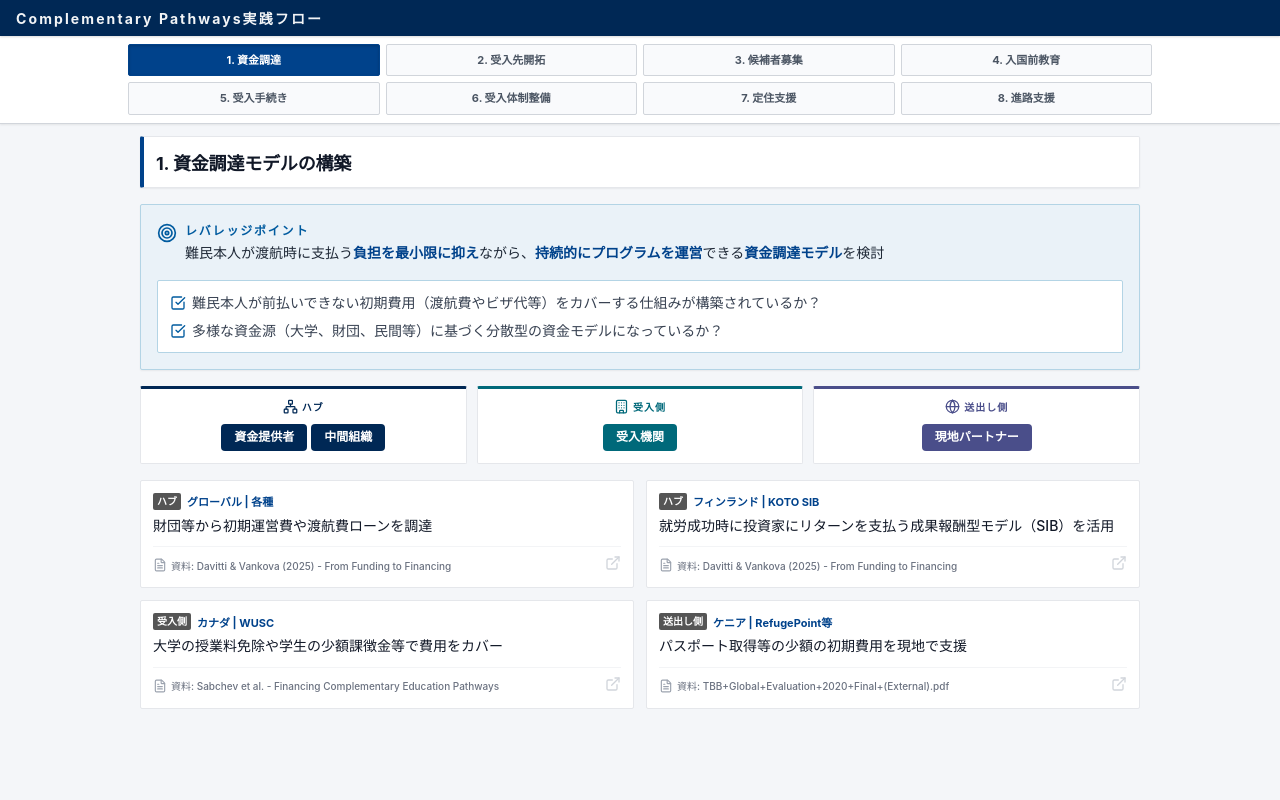
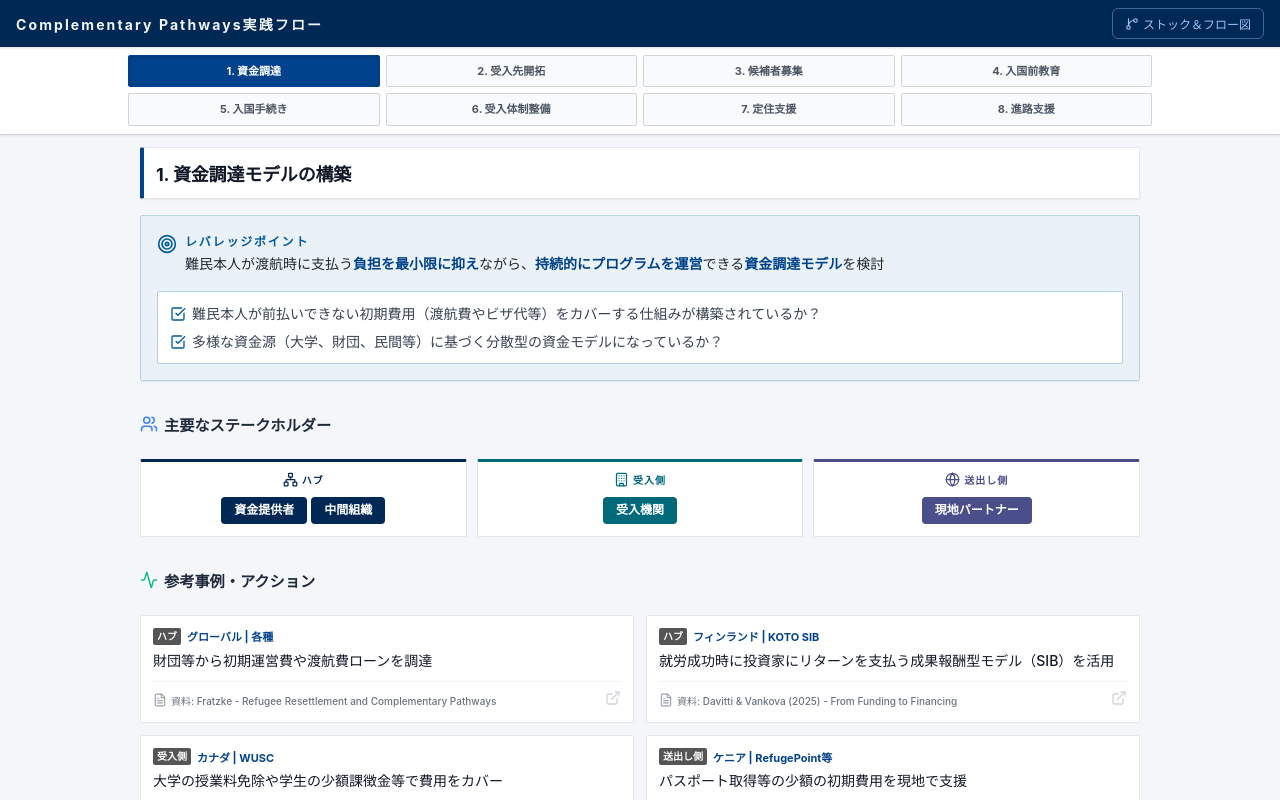
Before and after one commit to kyoryu1039/cp, a plain HTML site: page index.html in a window 1280 px wide. Drawn offline with nearby package versions, Linux system fonts and the light colour scheme.

Commit message:
Add files via upload

```diff
--- a/app.js
+++ b/app.js
@@ -10,9 +10,9 @@ const flowData = [
     ],
     stakeholders: { hub: ["資金提供者", "中間組織"], host: ["受入機関"], origin: ["現地パートナー"] },
     actions: [
-      { role: "ハブ", text: "財団等から初期運営費や渡航費ローンを調達", project: "各種", country: "グローバル", source: "Davitti & Vankova (2025) - From Funding to Financing", url: "https://doi.org/10.1080/15562948.2024.2385980" },
+      { role: "ハブ", text: "財団等から初期運営費や渡航費ローンを調達", project: "各種", country: "グローバル", source: "Fratzke - Refugee Resettlement and Complementary Pathways", url: "https://www.migrationpolicy.org/research/refugee-resettlement-complementary-pathways" },
       { role: "ハブ", text: "就労成功時に投資家にリターンを支払う成果報酬型モデル（SIB）を活用", project: "KOTO SIB", country: "フィンランド", source: "Davitti & Vankova (2025) - From Funding to Financing", url: "https://doi.org/10.1080/15562948.2024.2385980" },
-      { role: "受入側", text: "大学の授業料免除や学生の少額課徴金等で費用をカバー", project: "WUSC", country: "カナダ", source: "Sabchev et al. - Financing Complementary Education Pathways", url: "https://www.eupassworld.eu/wp-content/uploads/2023/11/EU-Passworld-Financing-Complementary-Education-Pathways.pdf" },
+      { role: "受入側", text: "大学の授業料免除や学生の少額課徴金等で費用をカバー", project: "WUSC", country: "カナダ", source: "Fratzke - Refugee Resettlement and Complementary Pathways", url: "https://www.migrationpolicy.org/research/refugee-resettlement-complementary-pathways" },
       { role: "送出し側", text: "パスポート取得等の少額の初期費用を現地で支援", project: "RefugePoint等", country: "ケニア", source: "TBB+Global+Evaluation+2020+Final+(External).pdf", url: "https://www.talentbeyondboundaries.org/s/TBB-Global-Evaluation-2020-Final-External.pdf" }
     ]
   },
@@ -26,9 +26,8 @@ const flowData = [
     ],
     stakeholders: { hub: ["中間組織"], host: ["就業支援事業者", "受入機関"], origin: [] },
     actions: [
-      { role: "ハブ・受入側", text: "企業に人材の売り込み（ピッチ）を実施し、求人枠を獲得", project: "Displaced Talent Mobility Pilot", country: "イギリス", source: "Zanzuchi - Building Refugee-Inclusive Labour Mobility Pathways", url: "https://www.migrationpolicy.org/research/refugee-labor-mobility" },
-      { role: "ハブ・受入側", text: "業界団体等を巻き込み、複数の雇用主に一括アプローチ", project: "EMPP", country: "カナダ", source: "Dorst - Engaging Employers in Growing Refugee Labor Pathways", url: "https://www.migrationpolicy.org/research/engaging-employers-growing-refugee-labor-pathways" },
-      { role: "受入側", text: "大学のコンソーシアムや国際化部門が受入枠の開拓を推進", project: "UNICORE", country: "イタリア", source: "Sabchev et al. - Financing Complementary Education Pathways", url: "https://www.eupassworld.eu/wp-content/uploads/2023/11/EU-Passworld-Financing-Complementary-Education-Pathways.pdf" }
+      { role: "ハブ・受入側", text: "企業に人材の売り込み（ピッチ）を実施し、求人枠を獲得", project: "Displaced Talent Mobility Pilot", country: "イギリス", source: "Dorst - Engaging Employers in Growing Refugee Labor Pathways", url: "https://www.migrationpolicy.org/research/employers-refugee-labor-pathways" },
+      { role: "ハブ・受入側", text: "業界団体等を巻き込み、複数の雇用主に一括アプローチ", project: "Healthcare Pilot (NHS)", country: "イギリス", source: "Dorst - Engaging Employers in Growing Refugee Labor Pathways", url: "https://www.migrationpolicy.org/research/employers-refugee-labor-pathways" }
     ]
   },
   {
@@ -43,7 +42,7 @@ const flowData = [
     actions: [
       { role: "ハブ", text: "人材DBを活用し、ニーズとスキルをマッチング", project: "TBB", country: "カナダ・豪州", source: "Higgins et al. (2023) - Refugees as Skilled Migrants", url: "https://doi.org/10.1007/s11205-023-03130-9" },
       { role: "送出し側", text: "現地NGO等がスクリーニングや履歴書作成を支援し、コミュニティへ情報周知と期待値調整を行う", project: "RefugePoint等", country: "ケニア", source: "TBB+Global+Evaluation+2020+Final+(External).pdf", url: "https://www.talentbeyondboundaries.org/s/TBB-Global-Evaluation-2020-Final-External.pdf" },
-      { role: "受入側", text: "企業や学校が書類選考やオンライン面接で採用・入学を決定", project: "EMPP", country: "カナダ", source: "Dorst - Engaging Employers in Growing Refugee Labor Pathways", url: "https://www.migrationpolicy.org/research/engaging-employers-growing-refugee-labor-pathways" }
+      { role: "受入側", text: "企業や学校が書類選考やオンライン面接で採用・入学を決定", project: "EMPP", country: "カナダ", source: "Dorst - Engaging Employers in Growing Refugee Labor Pathways", url: "https://www.migrationpolicy.org/research/employers-refugee-labor-pathways" }
     ]
   },
   {
@@ -56,11 +55,11 @@ const flowData = [
     ],
     stakeholders: { hub: [], host: [], origin: ["現地パートナー"] },
     actions: [
-      { role: "送出し側", text: "渡航前の第一庇護国で、現地の機関が語学・文化オリエンテーションや実務的な職業訓練を直接提供", project: "IOM等 / Triple Win等", country: "世界各地", source: "Fratzke - Refugee Resettlement and Complementary Pathways", url: "https://www.migrationpolicy.org/research/refugee-resettlement-complementary-pathways-opportunities-growth" }
+      { role: "送出し側", text: "渡航前の第一庇護国で、現地の機関が語学・文化オリエンテーションや実務的な職業訓練を直接提供", project: "IOM等 / Triple Win等", country: "世界各地", source: "Fratzke - Refugee Resettlement and Complementary Pathways", url: "https://www.migrationpolicy.org/research/refugee-resettlement-complementary-pathways" }
     ]
   },
   {
-    id: 5, shortTitle: "受入手続き", title: "入国に向けた手続き",
+    id: 5, shortTitle: "入国手続き", title: "入国に向けた手続き",
     point: "安全かつスムーズに滞在国から出国できるよう、関係機関との調整やビザ取得のサポートを行う",
     keywords: ["安全かつスムーズに滞在国から出国", "関係機関との調整", "ビザ取得のサポート"],
     checklist: [
@@ -69,9 +68,8 @@ const flowData = [
     ],
     stakeholders: { hub: ["中間組織"], host: ["受入国政府"], origin: ["国連・政府機関"] },
     actions: [
-      { role: "ハブ", text: "代替書類の交渉やビザ申請の進行を実務的に管理", project: "Healthcare Pilot", country: "イギリス", source: "Zanzuchi - Building Refugee-Inclusive Labour Mobility Pathways", url: "https://www.migrationpolicy.org/research/refugee-labor-mobility" },
-      { role: "送出し側", text: "出発国政府等が合法的な出国許可や代替渡航文書を柔軟に発行", project: "ETM", country: "ニジェール", source: "Carrera Nunez et al. (2025) - Global Asylum Governance", url: "https://link.springer.com/book/10.1007/978-3-031-74866-0" },
-      { role: "受入側", text: "ビザ要件を緩和し、迅速かつ優先的に審査・発給", project: "EMPP", country: "カナダ", source: "Dorst - Engaging Employers in Growing Refugee Labor Pathways", url: "https://www.migrationpolicy.org/research/engaging-employers-growing-refugee-labor-pathways" }
+      { role: "ハブ", text: "代替書類の交渉やビザ申請の進行を実務的に管理", project: "Displaced Talent Mobility Pilot", country: "イギリス", source: "Zanzuchi - Building Refugee-Inclusive Labour Mobility Pathways", url: "https://www.migrationpolicy.org/research/refugee-labor-mobility" },
+      { role: "受入側", text: "ビザ要件を緩和し、迅速かつ優先的に審査・発給", project: "EMPP", country: "カナダ", source: "Dorst - Engaging Employers in Growing Refugee Labor Pathways", url: "https://www.migrationpolicy.org/research/employers-refugee-labor-pathways" }
     ]
   },
   {
@@ -84,8 +82,8 @@ const flowData = [
     ],
     stakeholders: { hub: [], host: ["伴走支援団体", "自治体"], origin: [] },
     actions: [
-      { role: "受入側", text: "市民ボランティアや自治体が、空港出迎えや住居手配など生活の立ち上げを伴走", project: "Community Sponsorship", country: "イギリス", source: "Fratzke - Refugee Resettlement and Complementary Pathways", url: "https://www.migrationpolicy.org/research/refugee-resettlement-complementary-pathways-opportunities-growth" },
-      { role: "受入側", text: "大学内の学生グループがスポンサーとなり生活を支援", project: "WUSC", country: "カナダ", source: "Mude & Baker - Possibilities of Educational Pathways", url: "https://livedplacespublishing.com/book/possibilities-of-educational-pathways-to-refugee-resettlement" }
+      { role: "受入側", text: "地域のボランティアネットワークが、新しく到着した医療従事者（難民）を地域社会に受け入れ、定住に向けた生活の立ち上げを支援", project: "Healthcare Pilot", country: "イギリス", source: "Dorst - Engaging Employers in Growing Refugee Labor Pathways", url: "https://www.migrationpolicy.org/research/employers-refugee-labor-pathways" },
+      { role: "受入側", text: "大学内の学生グループがスポンサーとなり生活を支援", project: "WUSC", country: "カナダ", source: "Mude & Baker - Possibilities of Educational Pathways", url: "https://www.vitalsource.com/products/possibilities-of-educational-pathways-to-refugee-william-mude-sally-baker-v9781916985292" }
     ]
   },
   {
@@ -99,7 +97,7 @@ const flowData = [
     stakeholders: { hub: [], host: ["伴走支援団体", "自治体"], origin: [] },
     actions: [
       { role: "受入側", text: "地域のNGOや支援団体が、語学学習やトラウマケア、職場・学校への統合支援を継続的に実施", project: "Pathways Japan等", country: "日本", source: "Husseini (2025) - International Education as Complementary Pathways", url: "https://doi.org/10.1080/15562948.2025.2573941" },
-      { role: "受入側", text: "企業が定住支援機関に費用を支払い、専門的な伴走支援を委託", project: "Skilled Refugee Labour", country: "豪州", source: "Higgins et al. (2023) - Refugees as Skilled Migrants", url: "https://doi.org/10.1007/s11205-023-03130-9" }
+      { role: "受入側", text: "企業が定住支援機関に費用を支払い、専門的な伴走支援を委託", project: "Skilled Refugee Labour", country: "豪州", source: "Dorst - Engaging Employers in Growing Refugee Labor Pathways", url: "https://www.migrationpolicy.org/research/employers-refugee-labor-pathways" }
     ]
   },
   {
@@ -112,8 +110,8 @@ const flowData = [
     ],
     stakeholders: { hub: [], host: ["受入機関", "就業支援事業者"], origin: [] },
     actions: [
-      { role: "受入側", text: "企業や大学、就業支援事業者が、本人の免許取得や卒業後のキャリア形成を長期的に支援", project: "Leadership for Syria等", country: "ドイツ", source: "Sabchev et al. - Financing Complementary Education Pathways", url: "https://www.eupassworld.eu/wp-content/uploads/2023/11/EU-Passworld-Financing-Complementary-Education-Pathways.pdf" },
-      { role: "受入側", text: "就労や進学を通じて、定住・永住へのルートに乗るためのサポートを行う", project: "EMPP等", country: "カナダ", source: "Heather - The Economic Mobility Pathways Project", url: "https://www.unhcr.org/ca/wp-content/uploads/sites/114/2019/08/EMPP-Report.pdf" }
+      { role: "受入側", text: "企業や大学、就業支援事業者が、本人の免許取得や卒業後のキャリア形成を長期的に支援", project: "Leadership for Syria等", country: "ドイツ", source: "Fratzke - Refugee Resettlement and Complementary Pathways", url: "https://www.migrationpolicy.org/research/refugee-resettlement-complementary-pathways" },
+      { role: "受入側", text: "就労や進学を通じて、定住・永住へのルートに乗るためのサポートを行う", project: "EMPP等", country: "カナダ", source: "Heather - The Economic Mobility Pathways Project", url: "https://www.unhcr.ca/wp-content/uploads/2019/07/The-Economic-Mobility-Pathways-Project-Policy-Principles-and-Lessons-Learned-June-2019.pdf" }
     ]
   }
 ];
@@ -179,6 +177,10 @@ function renderContent() {
   `).join('');
 
   const stakeholdersHtml = `
+    <div style="margin-top: 16px; margin-bottom: 8px; font-weight: bold; font-size: 0.95rem; color: #1e293b; display: flex; align-items: center; gap: 6px;">
+      <i data-lucide="users" style="width: 18px; height: 18px; color: #3b82f6;"></i>
+      主要なステークホルダー
+    </div>
     <div class="stakeholders-section">
       ${renderStakeholderCol('ハブ', 'network', 'col-hub', s.stakeholders.hub)}
       ${renderStakeholderCol('受入側', 'building', 'col-host', s.stakeholders.host)}
@@ -228,6 +230,10 @@ function renderContent() {
 
     ${stakeholdersHtml}
 
+    <div style="margin-top: 16px; margin-bottom: 8px; font-weight: bold; font-size: 0.95rem; color: #1e293b; display: flex; align-items: center; gap: 6px;">
+      <i data-lucide="activity" style="width: 18px; height: 18px; color: #10b981;"></i>
+      参考事例・アクション
+    </div>
     <div class="actions-grid">${actionsHtml}</div>
   `;
 }
--- a/index.html
+++ b/index.html
@@ -13,6 +13,10 @@
     <!-- 0. グローバルヘッダー -->
     <div class="global-header">
       <div class="header-title">Complementary Pathways実践フロー</div>
+      <a href="stockflow.html" class="header-link" style="color:#93c5fd;text-decoration:none;font-size:12px;display:flex;align-items:center;gap:4px;padding:6px 12px;border:1px solid rgba(147,197,253,.4);border-radius:6px;transition:background .2s;">
+        <i data-lucide="git-branch" style="width:14px;height:14px;"></i>
+        ストック＆フロー図
+      </a>
     </div>
 
     <!-- 1. ナビゲーション -->
```
Also changed, not shown: stockflow.html (+3 -3 lines).
